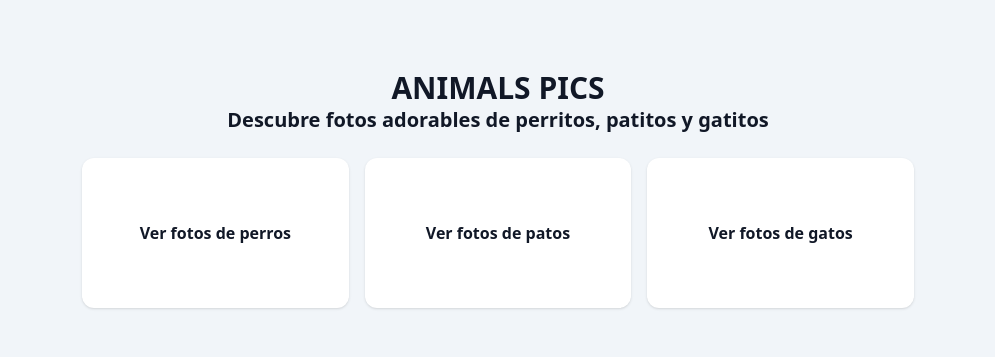
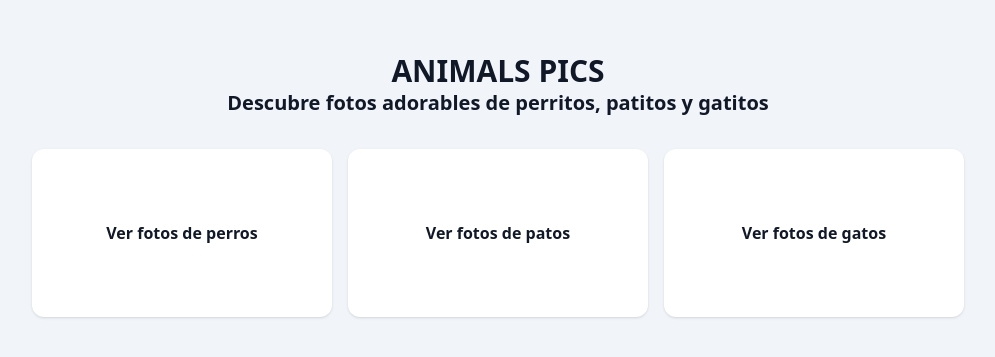
Before and after one commit to mperezpizarro/animal-pics, a Next.js app: page / in a window 1280 px wide. Shown: the part 211-568 px from the top of the page, without its empty margins (142-1137 px from the left). Built offline with nearby package versions, Linux system fonts and the light colour scheme.

Commit message:
Updated Index & LinkCard

```diff
--- a/app/page.jsx
+++ b/app/page.jsx
@@ -6,7 +6,7 @@ export default function Home() {
       <h1 className="text-3xl font-bold">ANIMALS PICS</h1>
       <h2 className="text-xl font-semibold">Descubre fotos adorables de perritos, patitos y gatitos</h2>
 
-      <section className="mt-6 w-full grid grid-cols-1 md:grid-cols-2 lg:grid-cols-3 gap-4 place-items-center">
+      <section className="mt-6 w-full grid grid-cols-1 md:grid-cols-2 lg:grid-cols-3 gap-4 p-2">
         <LinkCard href="/dogs">
           Ver fotos de perros
         </LinkCard>
--- a/components/LinkCard.jsx
+++ b/components/LinkCard.jsx
@@ -2,7 +2,7 @@ import Link from "next/link"
 
 function LinkCard({href, children}) {
   return (
-    <div className="h-[150px] aspect-[16/9] py-2 px-4 bg-white rounded-xl shadow flex items-center justify-center">
+    <div className="min-w-[300px] aspect-[16/9] py-2 px-4 bg-white rounded-xl shadow flex items-center justify-center">
         <a className="font-bold" href={href}>
             {children}
         </a>
```
